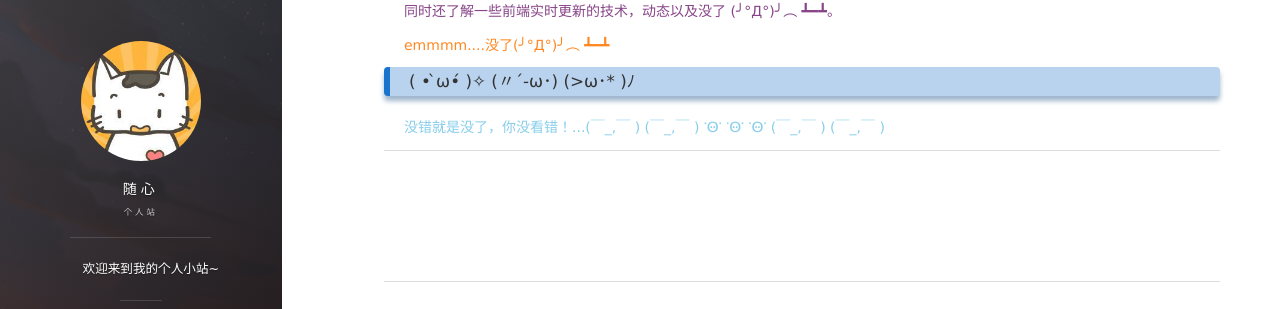
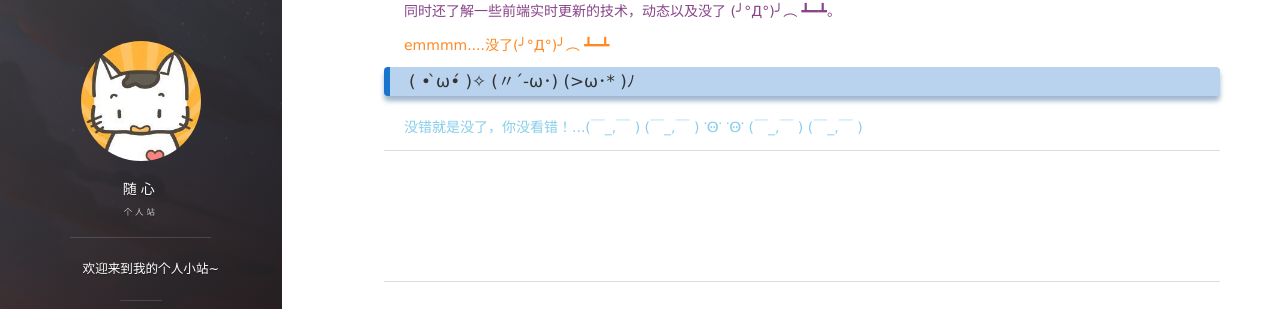
Before and after one commit to lcz1120/lcz1120.github.io, a Jekyll site: the page built from about.md, in a window 1280 px wide. Shown: the part 247-556 px from the top of the page. Built offline with Jekyll 4.4.1, drawn with Linux system fonts in a browser that asks for light colours; nearby versions of some CDN libraries; our own code applies the rules of GitHub Pages for plain Markdown files; comment, search, counter and statistics services are not loaded.

```diff
--- a/about.md
+++ b/about.md
@@ -23,7 +23,7 @@
 
 没错就是没了，你没看错！...(￣_,￣ )
 
-(￣_,￣ )   ་Ꙫ་ ་Ꙫ་ ་Ꙫ་
+(￣_,￣ )   ་Ꙫ་ ་Ꙫ་
 
 
 (￣_,￣ )
```
